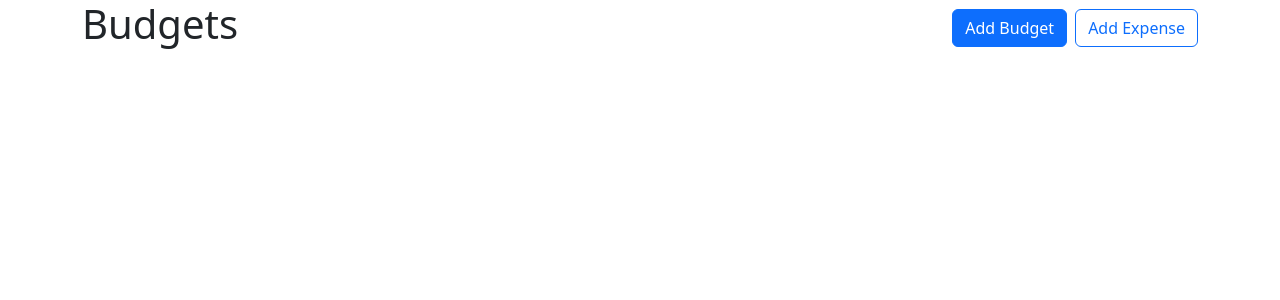
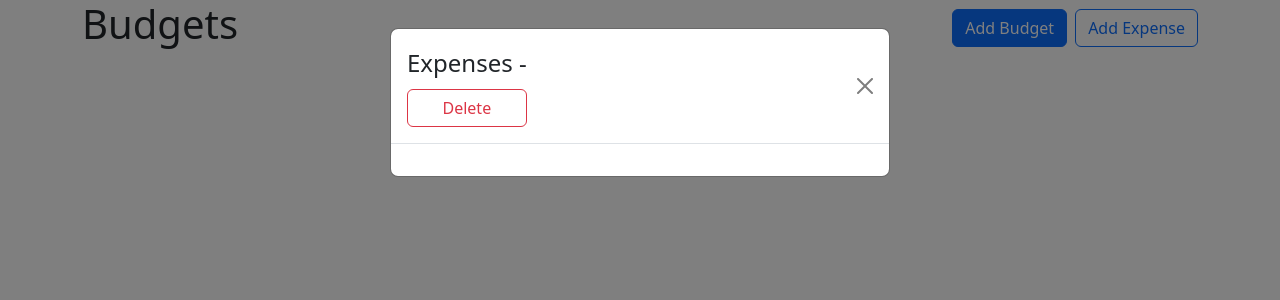
Before and after one commit to raghavendramj/NS_Rosalind_MERN, a React (Create React App) app in the folder ReactJS/budget-app/: page / in a window 1280 px wide. Shown: the top 300 px of the page. Built offline with nearby package versions, Linux system fonts and the light colour scheme.

Commit message:
Added changes

```diff
--- a/ReactJS/budget-app/src/App.js
+++ b/ReactJS/budget-app/src/App.js
@@ -2,6 +2,7 @@ import "./App.css";
 import { Button, Container, Stack } from "react-bootstrap";
 import BudgetCard from "./components/budget";
 import AddBudgetModal from "./components/AddBudgetModal";
+import ViewExpensesModal from "./components/ViewExpensesModal";
 import { useState } from "react";
 import { BudgetsProvider, useBudgets } from "./contexts/BudgetsContext";
 import AddExpenseModal from "./components/AddExpenseModal";
@@ -18,6 +19,7 @@ function App() {
 
   const [showAddBudgetModal, setShowAddBudgetModal] = useState(false);
   const [showAddExpenseModal, setShowAddExpenseModal] = useState(false);
+  const [viewExpenseModalBudgetId, setViewExpenseModalBudgetId] = useState(false);
   const [addExpenseModalBudgetId, setAddExpenseModalBudgetId] = useState(false);
   const { budgets, getBudgetExpense } = useBudgets();
 
@@ -75,6 +77,10 @@ function App() {
         defaultBudgetId={addExpenseModalBudgetId}
         handleClose={() => setShowAddExpenseModal(false)}
       ></AddExpenseModal>
+      <ViewExpensesModal
+        budgetId={viewExpenseModalBudgetId}
+        handleClose={() => setShowAddExpenseModal(false)}
+      ></ViewExpensesModal>
     </>
   );
 }
--- a/ReactJS/budget-app/src/components/TotalBudgetCard.jsx
+++ b/ReactJS/budget-app/src/components/TotalBudgetCard.jsx
@@ -17,6 +17,6 @@ export default function TotalBudgetCard() {
     return null;
 
     return (
-        <BudgetCard amount={amount} cardName="Total" gray max={max} />
+        <BudgetCard amount={amount} cardName="Total" gray max={max} hideButtons/>
     )
 }
--- a/ReactJS/budget-app/src/components/UncategorizedBudgetCard.jsx
+++ b/ReactJS/budget-app/src/components/UncategorizedBudgetCard.jsx
@@ -11,7 +11,6 @@ export default function UncategorizedBudgetCard(props) {
         (total, expense) => total + expense.amount,
         0
     );
-    console.log("Amount :- ", amount);
 
     if(amount === 0)
     return null;
--- /dev/null
+++ b/ReactJS/budget-app/src/components/ViewExpensesModal.jsx
@@ -0,0 +1,33 @@
+import { Modal, Button, Stack } from "react-bootstrap"
+
+import { UNCATEGORIZED_BUDGET_ID, useBudgets } from "../contexts/BudgetsContext"
+
+export default function ViewExpensesModal({ handleClose, budgetId }) {
+    const { budgets, deleteBudget, deleteExpense } = useBudgets()
+
+    const budget = UNCATEGORIZED_BUDGET_ID === budgetId ?
+        { name: "Uncategorized", id: UNCATEGORIZED_BUDGET_ID } :
+        budgets.find(b => b.id === budgetId);
+    return (
+        <Modal show={budgetId != null} onHide={handleClose}>
+
+            <Modal.Header closeButton>
+                <Modal.Title>
+
+                    <Stack direction="horizantal" gap="2">
+                        <div> Expenses - {budget?.name}</div>
+                        {budgetId != UNCATEGORIZED_BUDGET_ID && (
+                            <Button onClick={() => {
+                                deleteBudget(budget)
+                                handleClose()
+                            }}
+                                variant="outline-danger">Delete</Button>
+                        )}
+                    </Stack>
+                </Modal.Title>
+            </Modal.Header>
+            <Modal.Body>
+            </Modal.Body>
+        </Modal>
+    )
+}
--- a/ReactJS/budget-app/src/components/budget.jsx
+++ b/ReactJS/budget-app/src/components/budget.jsx
@@ -2,7 +2,14 @@ import React from 'react'
 import { Button, Card, ProgressBar, Stack } from 'react-bootstrap';
 import { currencyFormatter } from '../utils';
 
-export default function BudgetCard({ cardName, amount, max, gray }) {
+export default function BudgetCard({
+    cardName,
+    amount,
+    max,
+    gray,
+    onAddExpenseClick,
+    hideButtons
+}) {
     const classNames = [];
     if (amount > max) {
         classNames.push('bg-danger', 'bg-opacity-10')
@@ -29,6 +36,8 @@ export default function BudgetCard({ cardName, amount, max, gray }) {
                         max={max}
                     ></ProgressBar>
                 )}
+
+                {!hideButtons && (
                     <Stack direction='horizontal' gap="2" className="mt-4">
                         <Button variant="outline-primary">
                             Add Expense
@@ -37,6 +46,8 @@ export default function BudgetCard({ cardName, amount, max, gray }) {
                             View Expenses
                         </Button>
                     </Stack>
+                )}
+
             </Card.Body>
 
         </Card >
```
Lines whose indentation alone changed are shown as unchanged.
